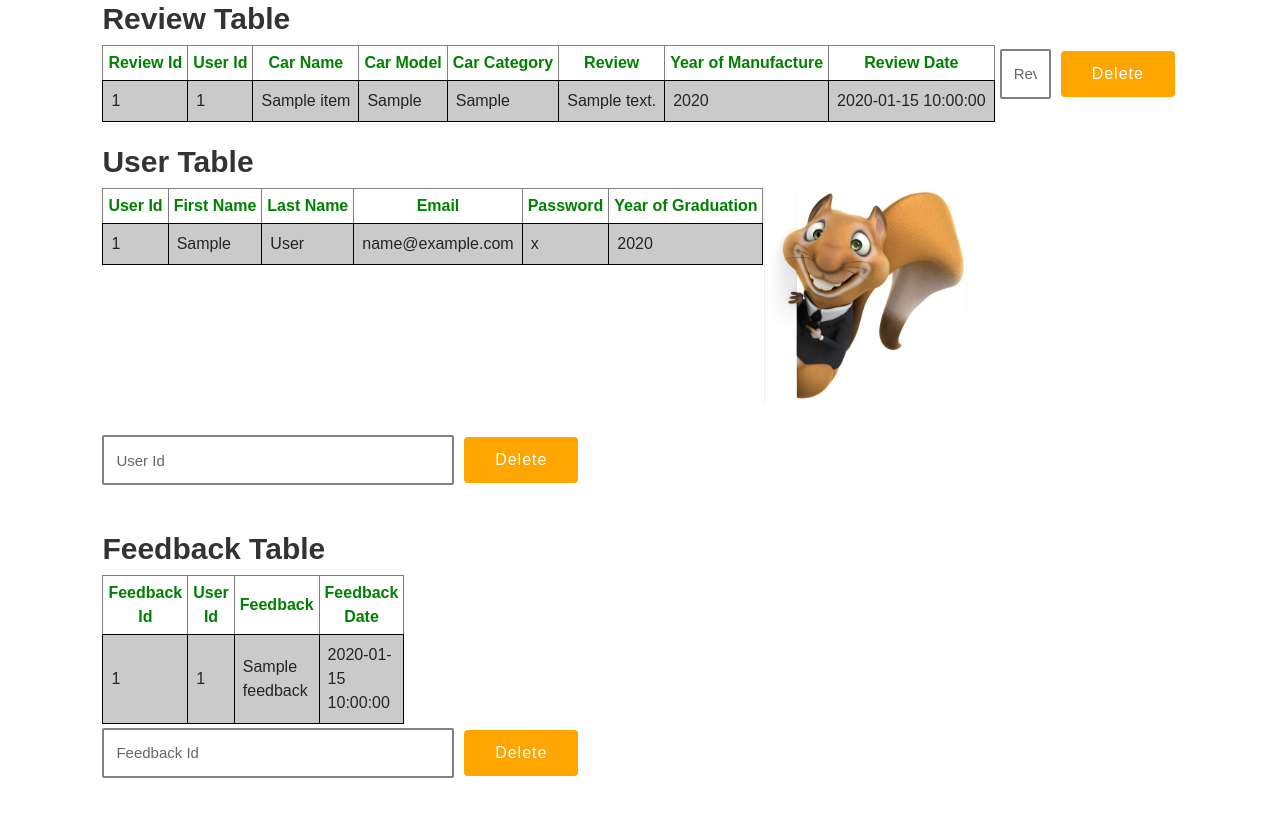
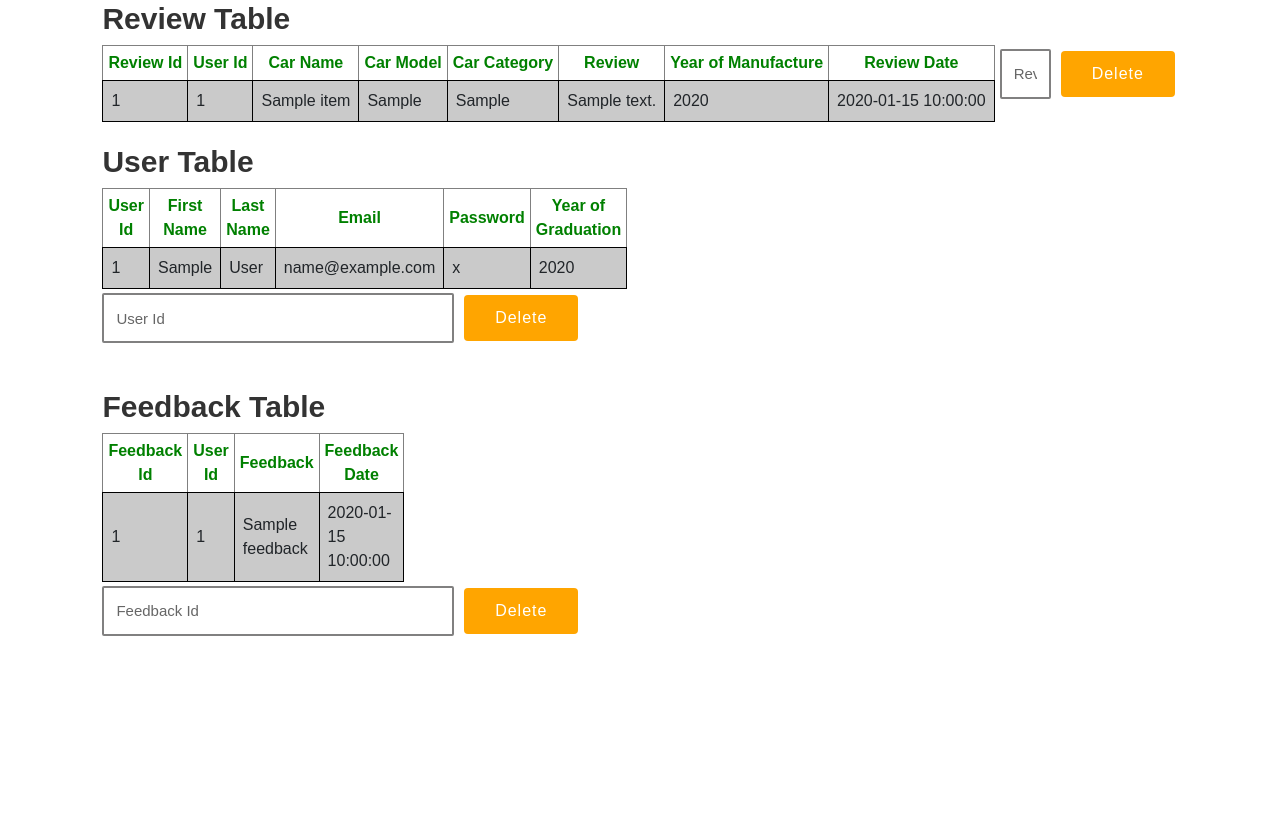
Before and after one commit to mishrankita5/AggieCarTalesProject, a Flask app: template templates/database.html in a window 1280 px wide. Shown: the part 399-1222 px from the top of the page. After the commit the page ends 1035 px from the top, so only its background shows below. Run offline with Flask 2, Linux system fonts and the light colour scheme; the visitor is signed in with stand-in values (Sample User, id 1); tables that the repository leaves empty hold one stand-in row (values such as "Sample post"); the template is opened without the code that fills it: most values are stand-ins (such as "Sample title", 1, 10 or a date in 2020); some libraries are stand-ins or nearby versions; some web fonts are replaced.

Commit message:
removed database image

```diff
--- a/templates/database.html
+++ b/templates/database.html
@@ -172,7 +172,7 @@
         <!-- User Table Settings-->
         <div class="table_fetch">
             <h1 class="tableHeading">User Table</h1>
-            <table border="1" align="left" cellpadding="5px" class="table-responsive-md" >
+            <table border="1" align="left" cellpadding="5px" style="margin-right: 1100px;" class="table-responsive-md" >
               <tbody>
                 <tr style="color: green;text-align: center; " >
                   <th>User Id</th>
@@ -195,7 +195,7 @@
               </tbody>
             </table>
             <div id="page_not_found">
-              <img  style="padding-bottom: 28px;margin-right: 50px;"src="../static/images/database.png" class="img-fluid w-10 databaseImage" alt="revvie"  />
+              <!-- <img  style="padding-bottom: 28px;margin-right: 50px;"src="../static/images/database.png" class="img-fluid w-10 databaseImage" alt="revvie"  /> -->
             </div>
 
             <div>
```
